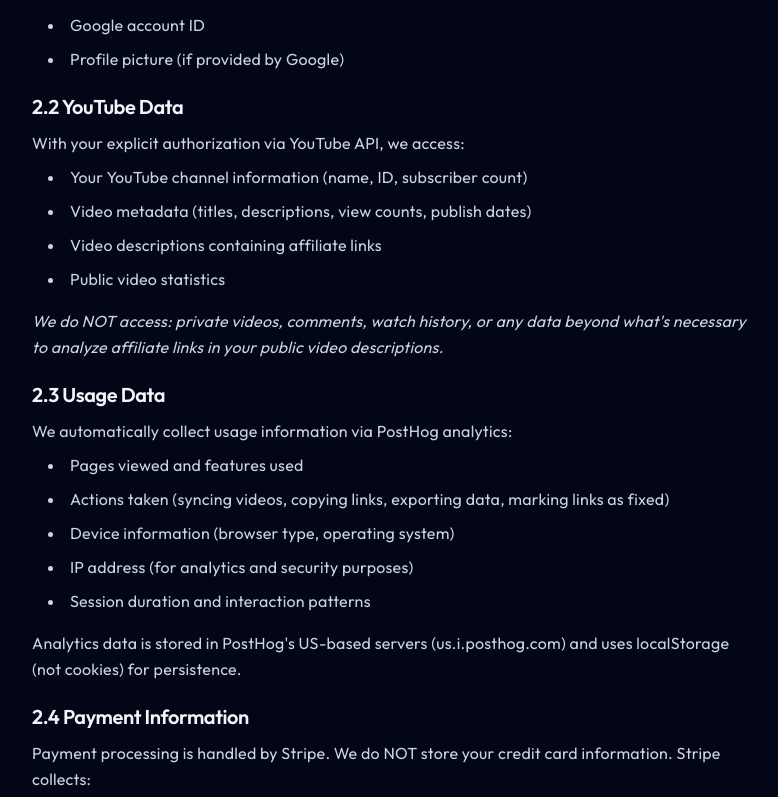
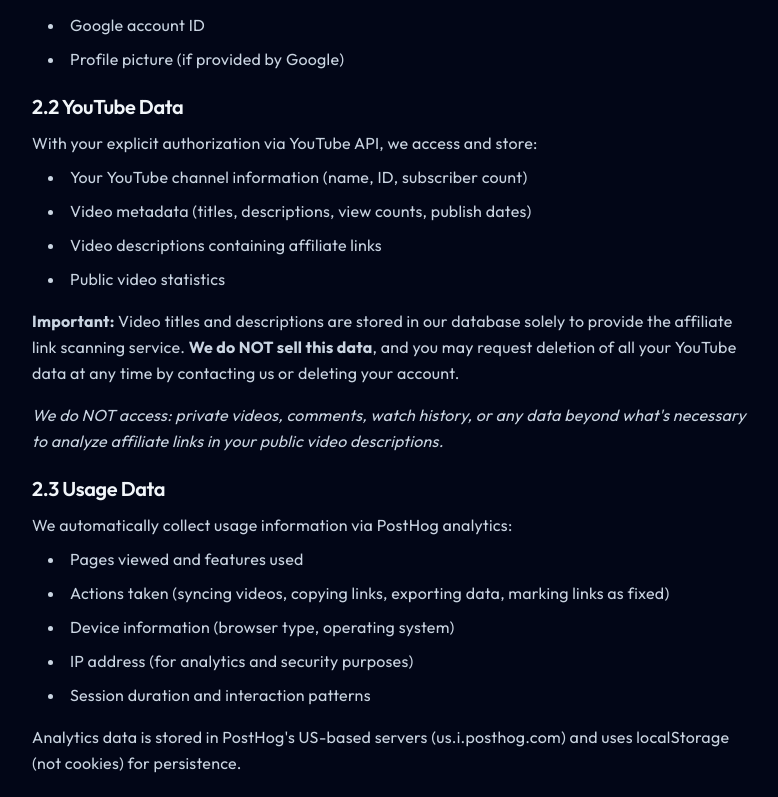
Before and after one commit to talisaineskye-lang/LinkMedic, a Next.js app: page /privacy in a window 1280 px wide. Shown: the part 723-1520 px from the top of the page, without its empty margins (248-1026 px from the left). Built offline with nearby package versions, Linux system fonts and the light colour scheme; no server answers.

Commit message:
updated Privacy Policy

```diff
--- a/src/app/privacy/page.tsx
+++ b/src/app/privacy/page.tsx
@@ -4,7 +4,7 @@ import { PolicyLayout } from "@/components/policy-layout";
 
 export default function PrivacyPolicy() {
   return (
-    <PolicyLayout title="Privacy Policy" lastUpdated="January 20, 2026">
+    <PolicyLayout title="Privacy Policy" lastUpdated="January 28, 2026">
       <section>
         <h2 className="text-2xl font-bold text-slate-50 mb-4">1. Introduction</h2>
         <p>
@@ -30,13 +30,18 @@ export default function PrivacyPolicy() {
         </ul>
 
         <h3 className="text-xl font-semibold text-slate-100 mb-3 mt-6">2.2 YouTube Data</h3>
-        <p className="mb-2">With your explicit authorization via YouTube API, we access:</p>
+        <p className="mb-2">With your explicit authorization via YouTube API, we access and store:</p>
         <ul className="list-disc list-inside space-y-2 ml-4">
           <li>Your YouTube channel information (name, ID, subscriber count)</li>
           <li>Video metadata (titles, descriptions, view counts, publish dates)</li>
           <li>Video descriptions containing affiliate links</li>
           <li>Public video statistics</li>
         </ul>
+        <p className="mt-4">
+          <strong>Important:</strong> Video titles and descriptions are stored in our database solely to provide
+          the affiliate link scanning service. <strong>We do NOT sell this data</strong>, and you may request
+          deletion of all your YouTube data at any time by contacting us or deleting your account.
+        </p>
         <p className="mt-4 italic">
           We do NOT access: private videos, comments, watch history, or any data beyond what&apos;s necessary to
           analyze affiliate links in your public video descriptions.
@@ -129,7 +134,13 @@ export default function PrivacyPolicy() {
 
       <section>
         <h2 className="text-2xl font-bold text-slate-50 mb-4">5. Data Sharing & Disclosure</h2>
-        <p className="mb-4">We do NOT sell your personal information. We may share data with:</p>
+        <div className="bg-cyan-500/10 border border-cyan-500/30 rounded-lg p-4 mb-4">
+          <p className="font-semibold text-cyan-400">
+            We do NOT sell, rent, or trade your personal information, including your YouTube video titles,
+            descriptions, or any other data we collect. Your data is used solely to provide the LinkMedic service.
+          </p>
+        </div>
+        <p className="mb-4">We may share data with the following service providers:</p>
 
         <h3 className="text-xl font-semibold text-slate-100 mb-3 mt-6">5.1 Service Providers</h3>
         <ul className="list-disc list-inside space-y-2 ml-4">
@@ -160,20 +171,27 @@ export default function PrivacyPolicy() {
 
       <section>
         <h2 className="text-2xl font-bold text-slate-50 mb-4">6. Your Rights & Choices</h2>
+        <div className="bg-cyan-500/10 border border-cyan-500/30 rounded-lg p-4 mb-4">
+          <p className="font-semibold text-cyan-400">
+            You may request deletion of all your data at any time. This includes your account information,
+            YouTube video data (titles, descriptions), affiliate link records, and all associated data.
+          </p>
+        </div>
         <p className="mb-4">You have the right to:</p>
         <ul className="list-disc list-inside space-y-2 ml-4">
           <li><strong>Access your data:</strong> Request a copy of the personal information we hold about you</li>
           <li><strong>Correct your data:</strong> Update inaccurate or incomplete information</li>
-          <li><strong>Delete your data:</strong> Request deletion of your account and associated data</li>
+          <li><strong>Delete your data:</strong> Request deletion of your account and all associated data at any time—no questions asked</li>
           <li><strong>Revoke YouTube access:</strong> Disconnect LinkMedic from your YouTube account at any time via Google Account settings</li>
           <li><strong>Opt-out of analytics:</strong> Request to be excluded from PostHog tracking</li>
           <li><strong>Export your data:</strong> Download your affiliate link data and reports</li>
         </ul>
         <p className="mt-4">
-          To exercise these rights, contact us at{" "}
+          To exercise any of these rights, contact us at{" "}
           <a href="mailto:hello@linkmedic.pro" className="text-cyan-400 hover:underline">
             hello@linkmedic.pro
           </a>
+          . We will process your request within 30 days.
         </p>
       </section>
 
```
